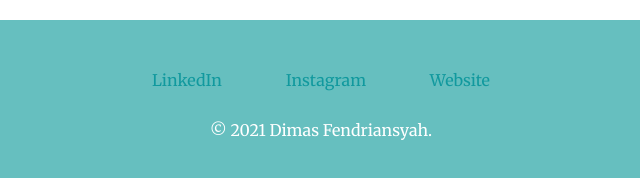
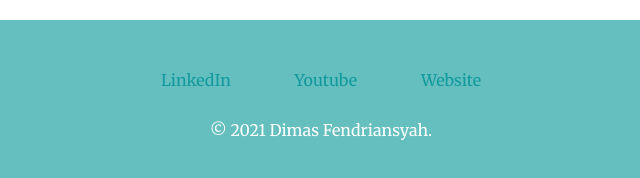
Before and after one commit to DimasLv07/portfolioCVDimas, a plain HTML site: page index.html in a window 1280 px wide. Shown: the part 2760-2938 px from the top of the page, 319-959 px from the left. Drawn offline with Linux system fonts and the light colour scheme.

Commit message:
Update index.html

```diff
--- a/index.html
+++ b/index.html
@@ -55,7 +55,7 @@
     <footer>
       <div class="bottom-container">
         <a target="_blank" class="footer-link" href="https://www.linkedin.com/in/dimas-fendriansyah-a83a07185/">LinkedIn</a>
-        <a target="_blank" class="footer-link" href="https://www.instagram.com/fendriansyahdimas/">Instagram</a>
+        <a target="_blank" class="footer-link" href="https://youtu.be/LhJnyGU7xYs">Youtube</a>
         <a target="_blank" class="footer-link" href="https://www.dimasfendriansyah.com">Website</a>
         <p class="copyright">© 2021 Dimas Fendriansyah.</p>
       </div>
```
